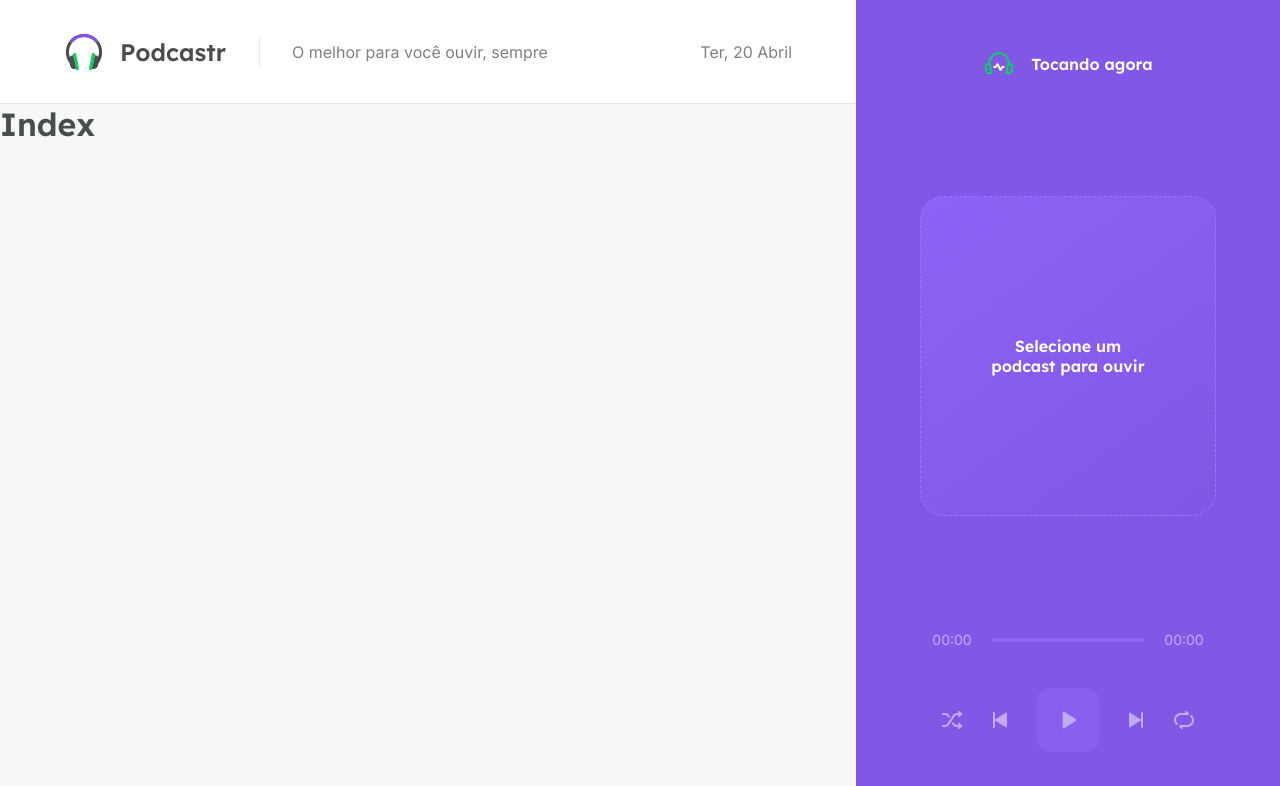
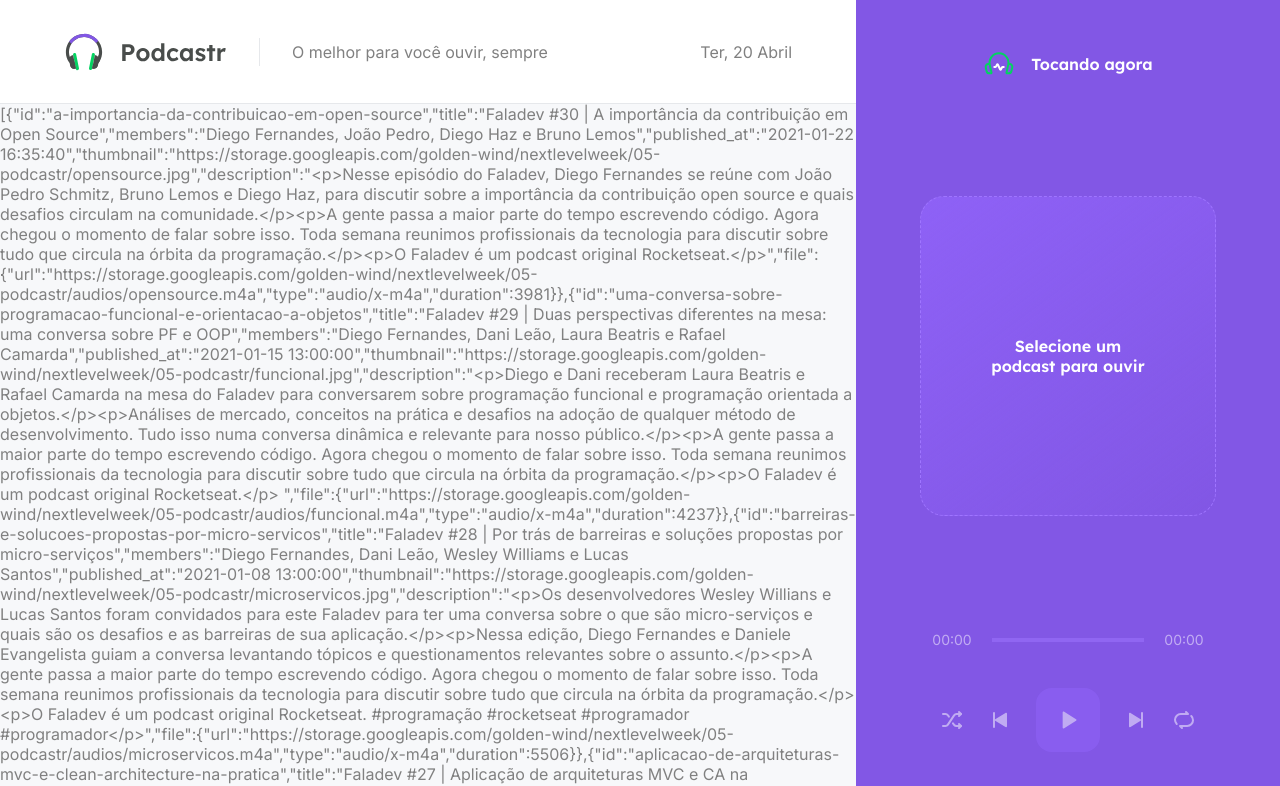
Before and after one commit to rodrigohenriquerc/podcastrnext, a Next.js app: page / in a window 1280 px wide. Shown: the top 786 px of the page. Built offline with nearby package versions, Linux system fonts and the light colour scheme; data requests are answered from the project's data file.

Commit message:
feat: add Home component props type

```diff
--- a/src/pages/index.tsx
+++ b/src/pages/index.tsx
@@ -1,8 +1,20 @@
-export default function Home(props) {
-  return <h1>Index</h1>;
+import { GetStaticProps } from "next";
+
+type Episode = {
+  id: string;
+  title: string;
+  members: string;
+};
+
+type HomeProps = {
+  episodes: Episode[];
+};
+
+export default function Home(props: HomeProps) {
+  return <>{JSON.stringify(props.episodes)}</>;
 }
 
-export async function getStaticProps() {
+export const getStaticProps: GetStaticProps = async () => {
   const response = await fetch("http://localhost:3333/episodes");
   const data = await response.json();
 
@@ -12,4 +24,4 @@ export async function getStaticProps() {
     },
     revalidate: 60 * 60 * 8,
   };
-}
+};
```
